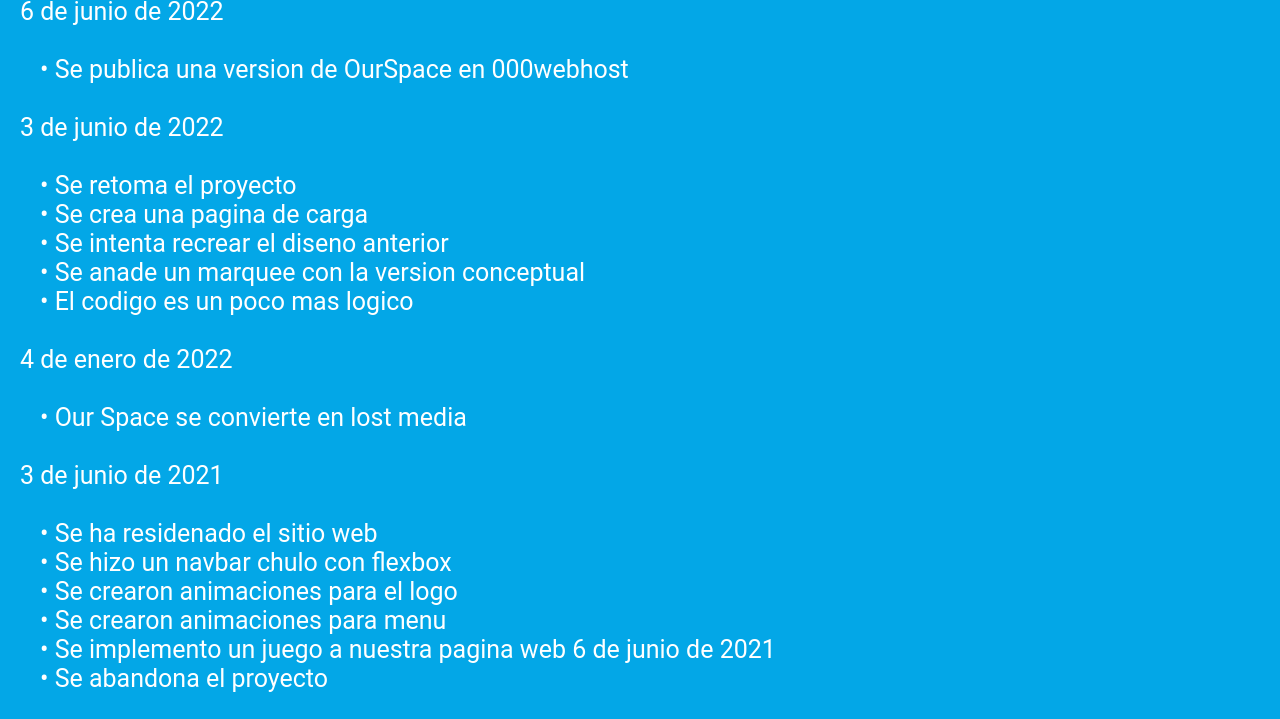
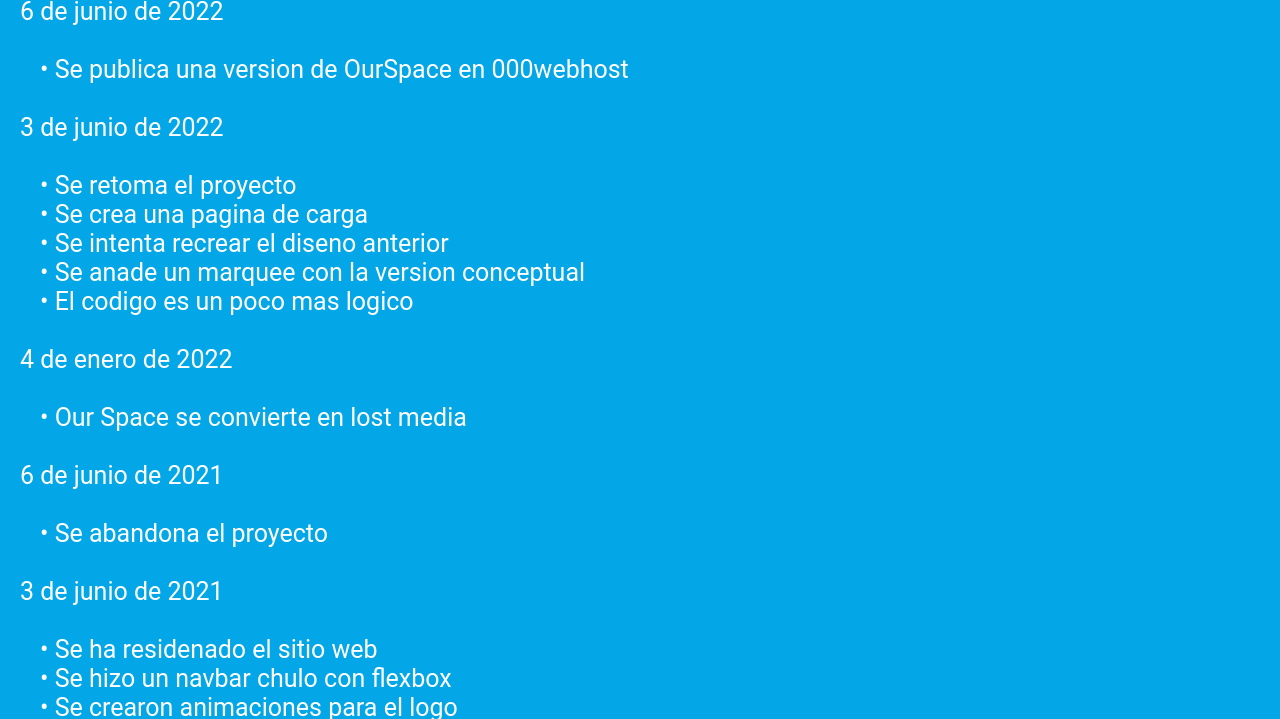
Before and after one commit to TatoTBB/OurSpace, a plain HTML site: page index.html in a window 1280 px wide. Shown: the part 240-959 px from the top of the page. Drawn offline with Linux system fonts and the light colour scheme.

Commit message:
Update index.html

```diff
--- a/index.html
+++ b/index.html
@@ -53,6 +53,10 @@
             <span class="specs"> &#x2022 Our Space se convierte en lost media</span> <br>
             <br>
 
+            6 de junio de 2021 <br>
+            <br>
+            <span class="specs">&#x2022 Se abandona el proyecto</span> <br>
+            <br>
             3 de junio de 2021
             <br>
             <br>
@@ -60,8 +64,8 @@
             <br><span class="specs"></span>&#x2022 Se hizo un navbar chulo con flexbox</span><br>
             <span class="specs">&#x2022 Se crearon animaciones para el logo</span> <br>
             <span class="specs">&#x2022 Se crearon animaciones para menu</span> <br>
-            <span class="specs">&#x2022 Se implemento un juego a nuestra pagina web 6 de junio de 2021</span> <br>
-            <span class="specs">&#x2022 Se abandona el proyecto</span> <br>
+            <span class="specs">&#x2022 Se implemento un juego a nuestra pagina web </span>
+
             <br>
             <br>
 
```
